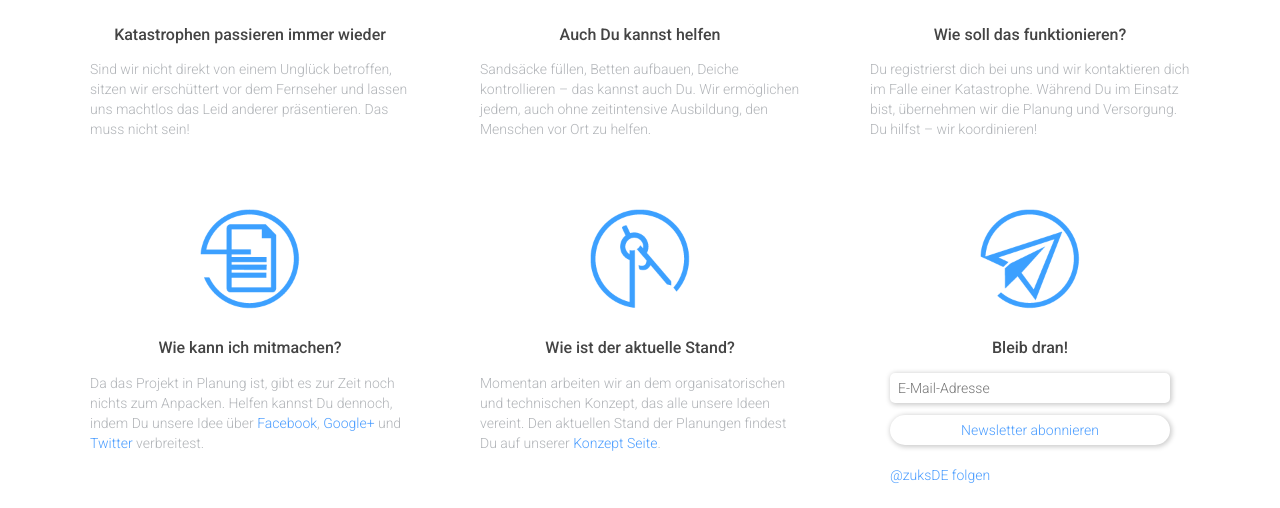
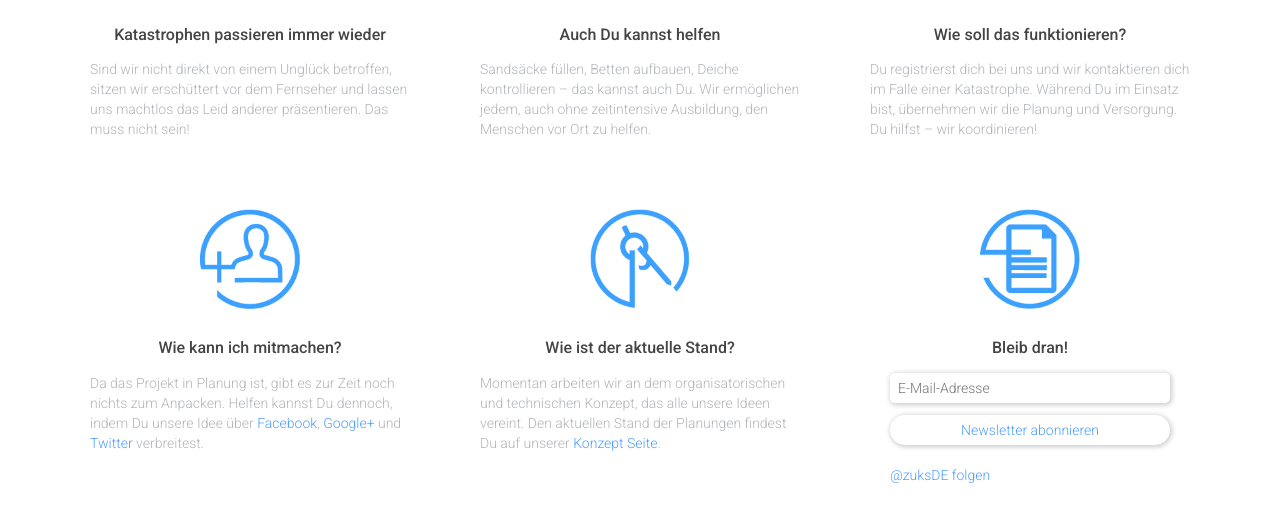
Before and after one commit to Eldorado234/zuks-django, a Django app: page / in a window 1280 px wide. Shown: the part 984-1492 px from the top of the page. Run offline with Django 3.2, Linux system fonts and the light colour scheme; some libraries are stand-ins or nearby versions.

Commit message:
Updated icons

```diff
--- a/templates/core/index.html
+++ b/templates/core/index.html
@@ -55,21 +55,21 @@
             <div>
                 <div class="row">
                     <div class="col-lg-4">
-                        <img src="{% static "img/icons/icon-motivation.png" %}" class="content-icon" alt="Motivation Icon"/>
+                        <img src="{% static "img/icons/motivation.png" %}" class="content-icon" alt="Motivation Icon"/>
                         <h4>Katastrophen passieren immer wieder</h4>
                         <p>
                              Sind wir nicht direkt von einem Ungl&uuml;ck betroffen, sitzen wir ersch&uuml;ttert vor dem Fernseher und lassen uns machtlos das Leid anderer pr&auml;sentieren. Das muss nicht sein!
                         </p>
                     </div>
                     <div class="col-lg-4">
-                        <img src="{% static "img/icons/icon-idee.png" %}" class="content-icon" alt="Idee Icon"/>
+                        <img src="{% static "img/icons/idee.png" %}" class="content-icon" alt="Idee Icon"/>
                         <h4>Auch Du kannst helfen</h4>
                         <p>
                             Sands&auml;cke f&uuml;llen, Betten aufbauen, Deiche kontrollieren &ndash; das kannst auch Du. Wir erm&ouml;glichen jedem, auch ohne zeitintensive Ausbildung, den Menschen vor Ort zu helfen.
                         </p>
                     </div>
                     <div class="col-lg-4">
-                        <img src="{% static "img/icons/icon-funktion.png" %}" class="content-icon" alt="Funktion Icon"/>
+                        <img src="{% static "img/icons/funktion.png" %}" class="content-icon" alt="Funktion Icon"/>
                         <h4>Wie soll das funktionieren?</h4>
                         <p>
                             Du registrierst dich bei uns und wir kontaktieren dich im Falle einer Katastrophe. W&auml;hrend Du im Einsatz bist, &uuml;bernehmen wir die Planung und Versorgung. Du hilfst &ndash; wir koordinieren!
@@ -79,7 +79,7 @@
 
                 <div class="row">
                     <div class="col-lg-4">
-                        <img src="{% static "img/icons/icon-mitmachen.png" %}" class="content-icon" alt="Mitmachen Icon"/>
+                        <img src="{% static "img/icons/mitmachen.png" %}" class="content-icon" alt="Mitmachen Icon"/>
                         <h4>Wie kann ich mitmachen?</h4>
                         <p>
                             Da das Projekt in Planung ist, gibt es zur Zeit noch nichts zum Anpacken. Helfen kannst Du dennoch, indem Du unsere Idee
@@ -87,14 +87,14 @@
                         </p>
                     </div>
                     <div class="col-lg-4">
-                        <img src="{% static "img/icons/icon-planung.png" %}" class="content-icon" alt="Planung Icon"/>
+                        <img src="{% static "img/icons/planung.png" %}" class="content-icon" alt="Planung Icon"/>
                         <h4>Wie ist der aktuelle Stand?</h4>
                         <p>
                              Momentan arbeiten wir an dem organisatorischen und technischen Konzept, das alle unsere Ideen vereint. Den aktuellen Stand der Planungen findest Du auf unserer <a href="{% url "konzept" %}">Konzept Seite</a>.
                         </p>
                     </div>
                     <div class="col-lg-4">
-                        <img src="{% static "img/icons/icon-newsletter.png" %}" class="content-icon" alt="Newsletter Icon"/>
+                        <img src="{% static "img/icons/newsletter.png" %}" class="content-icon" alt="Newsletter Icon"/>
                         <h4>Bleib dran!</h4>
                         {% include 'core/subscribe_form.html' %}
 
--- a/templates/core/konzept.html
+++ b/templates/core/konzept.html
@@ -174,7 +174,7 @@
                     </ul>
                 </div>
                 <div class="col-lg-6">
-                    <img src="{% static "img/icons/icon-funktion-grau.png" %}" class="content-icon-160" alt="Technik Icon"/>
+                    <img src="{% static "img/icons/funktion-grau.png" %}" class="content-icon-160" alt="Technik Icon"/>
                 </div>
             </div>
 
```
Also changed, not shown: res/img/icons/funktion-grau.png (added), res/img/icons/funktion.png (added), res/img/icons/icon-funktion-grau.png (deleted), res/img/icons/icon-funktion.png (deleted), res/img/icons/icon-idee.png (deleted), res/img/icons/icon-mitmachen.png (deleted), res/img/icons/icon-motivation.png (deleted), res/img/icons/icon-newsletter.png (deleted), res/img/icons/icon-planung.png (deleted), res/img/icons/idee.png (added), res/img/icons/mitmachen.png (added), res/img/icons/motivation.png (added), res/img/icons/newsletter.png (added), res/img/icons/planung.png (added).
